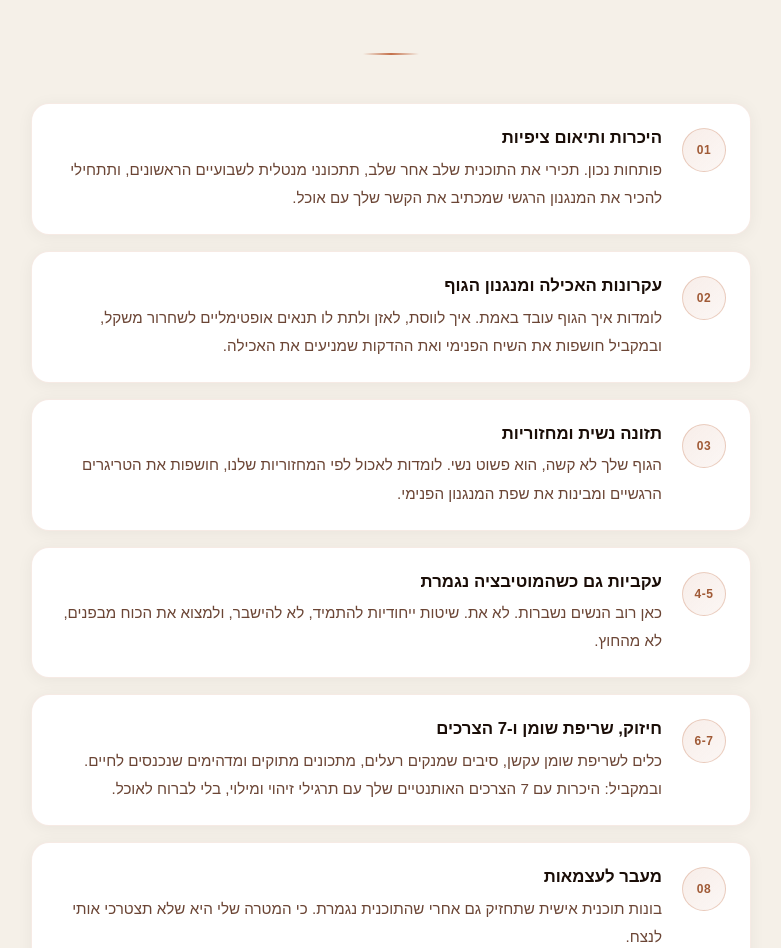
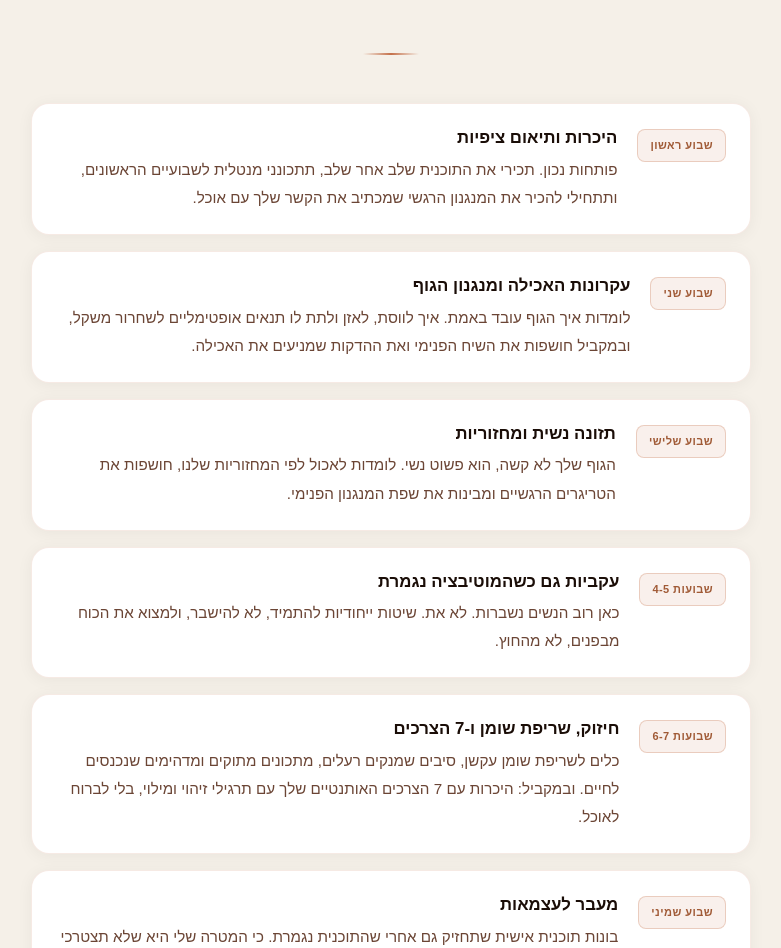
Before and after one commit to shenhav1985-netizen/floweat-landing, a Next.js app: page / in a window 1280 px wide. Shown: the part 5184-6132 px from the top of the page, without its empty margins (249-1030 px from the left). Built offline with nearby package versions, Linux system fonts and the light colour scheme.

Commit message:
Hebrew week labels, new headline 'כך תיראה התוכנית'

```diff
--- a/app/components/ProgramDetailsSection.tsx
+++ b/app/components/ProgramDetailsSection.tsx
@@ -4,42 +4,42 @@ import { motion } from 'framer-motion';
 
 const weeks = [
   {
-    num: '01',
+    num: 'שבוע ראשון',
     title: 'היכרות ותיאום ציפיות',
     body: 'פותחות נכון. תכירי את התוכנית שלב אחר שלב, תתכונני מנטלית לשבועיים הראשונים, ותתחילי להכיר את המנגנון הרגשי שמכתיב את הקשר שלך עם אוכל.',
   },
   {
-    num: '02',
+    num: 'שבוע שני',
     title: 'עקרונות האכילה ומנגנון הגוף',
     body: 'לומדות איך הגוף עובד באמת. איך לווסת, לאזן ולתת לו תנאים אופטימליים לשחרור משקל, ובמקביל חושפות את השיח הפנימי ואת ההדקות שמניעים את האכילה.',
   },
   {
-    num: '03',
+    num: 'שבוע שלישי',
     title: 'תזונה נשית ומחזוריות',
     body: 'הגוף שלך לא קשה, הוא פשוט נשי. לומדות לאכול לפי המחזוריות שלנו, חושפות את הטריגרים הרגשיים ומבינות את שפת המנגנון הפנימי.',
   },
   {
-    num: '4-5',
+    num: 'שבועות 4-5',
     title: 'עקביות גם כשהמוטיבציה נגמרת',
     body: 'כאן רוב הנשים נשברות. לא את. שיטות ייחודיות להתמיד, לא להישבר, ולמצוא את הכוח מבפנים, לא מהחוץ.',
   },
   {
-    num: '6-7',
+    num: 'שבועות 6-7',
     title: 'חיזוק, שריפת שומן ו-7 הצרכים',
     body: 'כלים לשריפת שומן עקשן, סיבים שמנקים רעלים, מתכונים מתוקים ומדהימים שנכנסים לחיים. ובמקביל: היכרות עם 7 הצרכים האותנטיים שלך עם תרגילי זיהוי ומילוי, בלי לברוח לאוכל.',
   },
   {
-    num: '08',
+    num: 'שבוע שמיני',
     title: 'מעבר לעצמאות',
     body: 'בונות תוכנית אישית שתחזיק גם אחרי שהתוכנית נגמרת. כי המטרה שלי היא שלא תצטרכי אותי לנצח.',
   },
   {
-    num: '09',
+    num: 'שבוע תשיעי',
     title: 'חיזוק הזהות המשוחררת',
     body: 'מגבשות ומחזקות. האישה שאת הופכת להיות מקבלת שם, פנים ושורשים עמוקים.',
   },
   {
-    num: '10',
+    num: 'שבוע עשירי',
     title: 'סגירה, הטמעה וחוזה חירות',
     body: 'מסכמות את המסע, מכירות בנקודת השינוי, וכותבות את "חוזה החירות" שלך, ההסכם עם עצמך לחיים חדשים.',
   },
@@ -79,7 +79,7 @@ export default function ProgramDetailsSection() {
           marginBottom: 16,
           textAlign: 'center',
         }}>
-          אני רוצה שתדעי בדיוק למה את נכנסת
+          כך תיראה התוכנית
         </motion.h2>
 
         {/* Format */}
@@ -127,27 +127,22 @@ export default function ProgramDetailsSection() {
                 transition: 'box-shadow 0.2s, border-color 0.2s',
               }}
             >
-              {/* Number circle */}
+              {/* Week badge */}
               <div style={{
-                width: 44, height: 44,
-                borderRadius: '50%',
-                background: 'linear-gradient(135deg, rgba(196,112,74,0.12) 0%, rgba(196,112,74,0.06) 100%)',
-                border: '1.5px solid rgba(196,112,74,0.3)',
-                display: 'flex',
-                alignItems: 'center',
-                justifyContent: 'center',
+                background: 'rgba(196,112,74,0.1)',
+                border: '1px solid rgba(196,112,74,0.28)',
+                borderRadius: 8,
+                padding: '5px 12px',
+                fontSize: 11,
+                fontWeight: 700,
+                color: 'var(--copper-dark)',
+                letterSpacing: '0.04em',
+                whiteSpace: 'nowrap',
                 flexShrink: 0,
-                marginTop: 2,
+                alignSelf: 'start',
+                marginTop: 3,
               }}>
-                <span style={{
-                  fontSize: 12,
-                  fontWeight: 900,
-                  color: 'var(--copper-dark)',
-                  letterSpacing: '0.04em',
-                  lineHeight: 1,
-                }}>
-                  {w.num}
-                </span>
+                {w.num}
               </div>
 
               {/* Content */}
```
